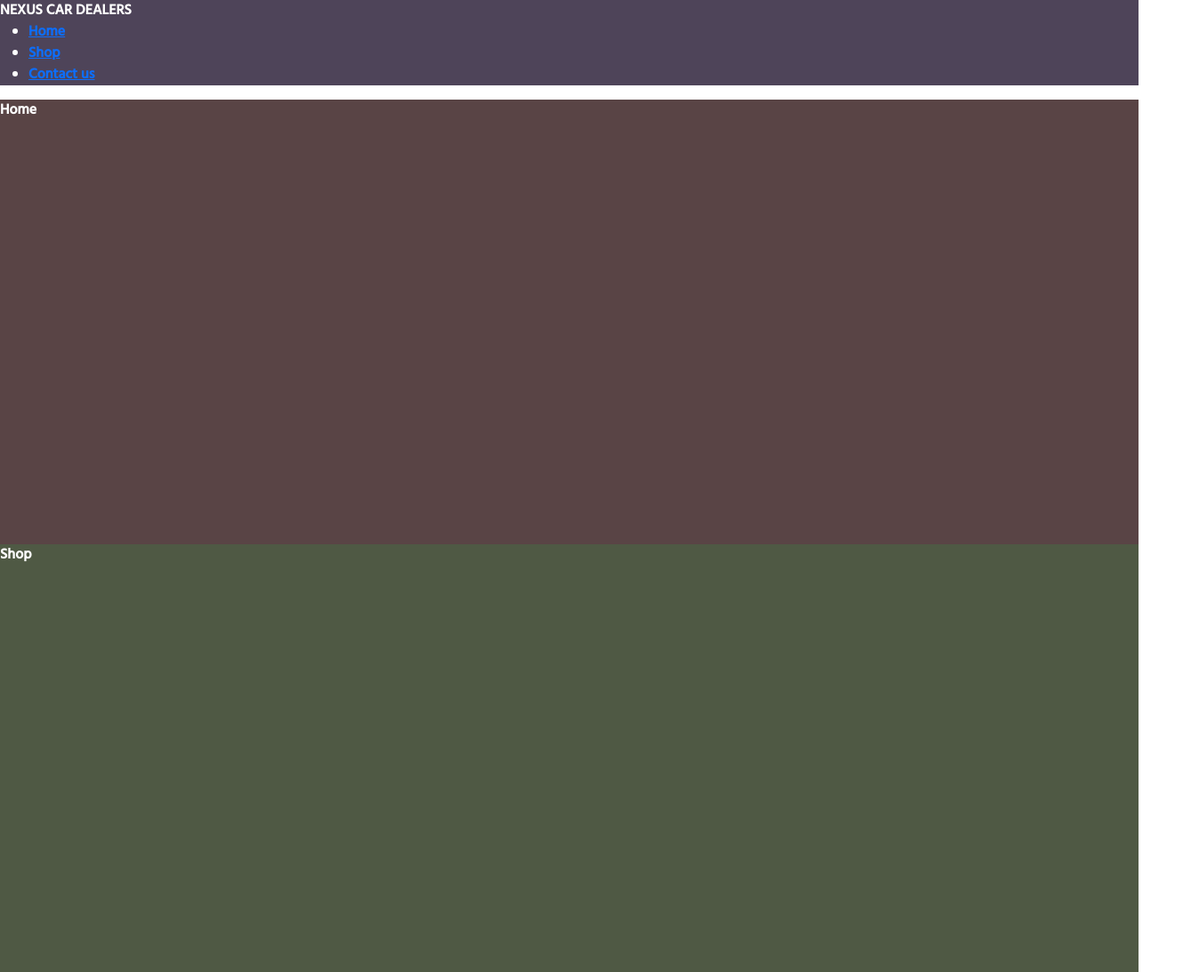
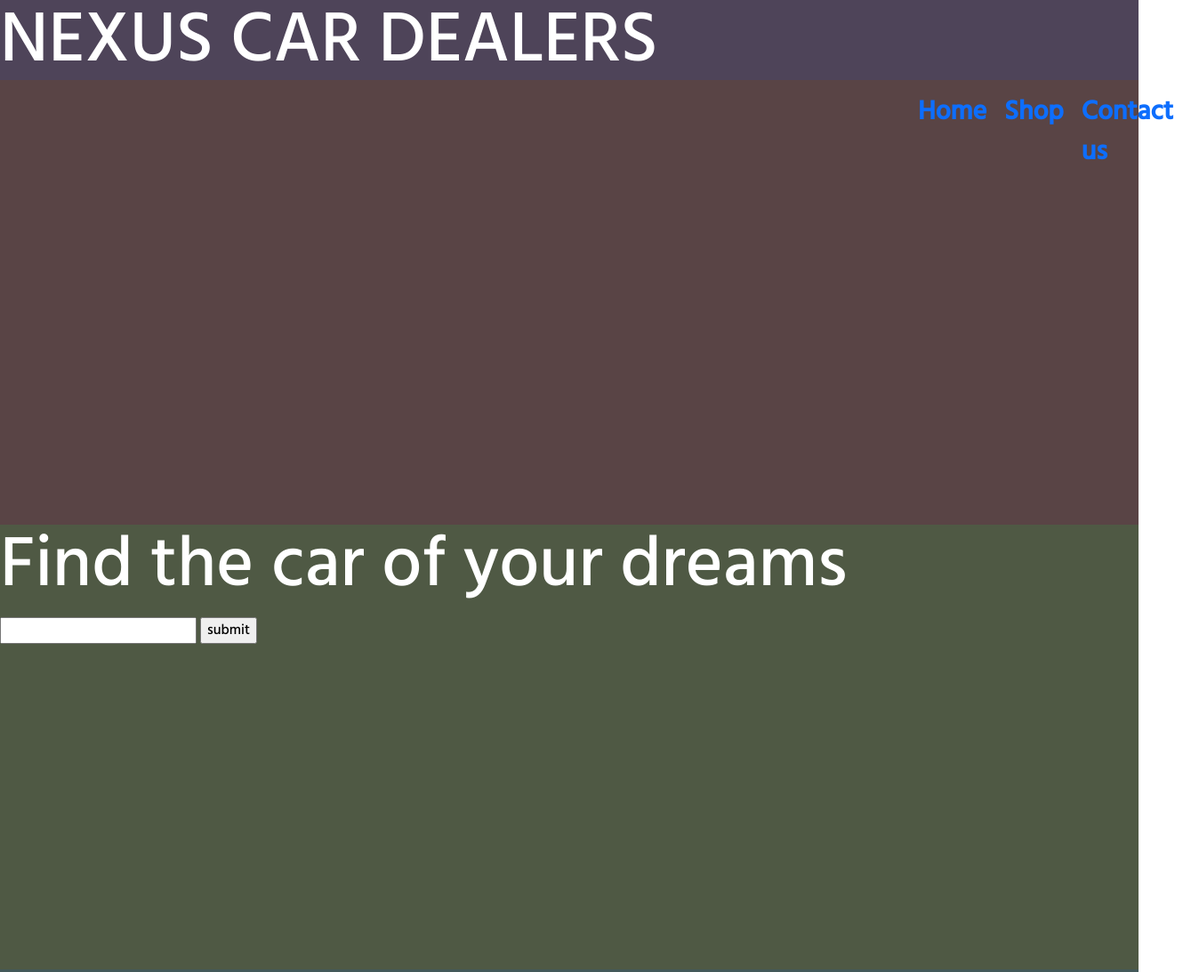
Before and after one commit to jerrysuits/Phase-1-project, a plain HTML site: page index.html in a window 1280 px wide. Shown: the top 1093 px of the page at 89% size, 1339 px wide, since content can reach past the window. Drawn offline with nearby package versions, Linux system fonts and the light colour scheme.

Commit message:
additional styling and created input box and submit button for reviews

```diff
--- a/index.html
+++ b/index.html
@@ -18,6 +18,7 @@
 <link href="https://fonts.googleapis.com/css2?family=Hind:wght@500&display=swap" rel="stylesheet">
 
 
+
 </head>
 <body>
 
@@ -25,8 +26,8 @@
      <header class="nav-bar">
           <div>
                <nav>
-                    <div>NEXUS CAR DEALERS</div>
-                    <ul>
+                    <div><h1>NEXUS CAR DEALERS</h1></div>
+                    <ul class="nav-items">
                          <li><a href="#home" class="home">Home</a></li>
                          <li><a href="#shop" class="shop">Shop</a></li>
                          <li><a href="#contact" class="contact">Contact us</a></li>
@@ -36,11 +37,21 @@
      </header>
 
      <!-- HOME SECTION -->
-<header class="home-sec" id="home">Home</header>
+<header class="home-sec" id="home">
+     <div>
 
+     </div>
+</header>
 
      <!-- SHOP SECTION -->
-<header class="shop-sec" id="shop">Shop</header>
+<header class="shop-sec" id="shop">
+     <div>
+          <h1>Find the car of your dreams</h1>
+          <input type="text" name="review" id="reviews">
+          <input type="submit" value="submit" id="submit-btn">
+     </div>
+</header>
+
      <!-- CONTACT US SECTION -->
 <header class="contact-sec" id="contact">Reach out to us</header>
      <!-- FOOTER SECTION -->
--- a/styles.css
+++ b/styles.css
@@ -8,15 +8,43 @@ body{
      color: white;
 }
 
+h1{
+     font-size: 80px;
+
+}
+
 /* Styling the navbar */
 .nav-bar{
      background-color: #4E4459;
+     height: 90px;
 
+}
+.nav-items{
+     display: flex;
+     margin-left: 1000px;
+     font-size: 30px;
+     margin-bottom: 90px;
+     list-style: none;
+     margin-bottom: 70px;
+
+}
+.home{
+     margin-right: 20px;
+     text-decoration: none;
+}
+.shop{
+     margin-right: 20px;
+     text-decoration: none;
+}
+.contact{
+     margin-right: 20px;
+     text-decoration: none;
 }
 .home-sec{
      background-color: #594445;
      height: 500px;
 }
+
 
 .shop-sec{
      background-color: #4F5944;
```
